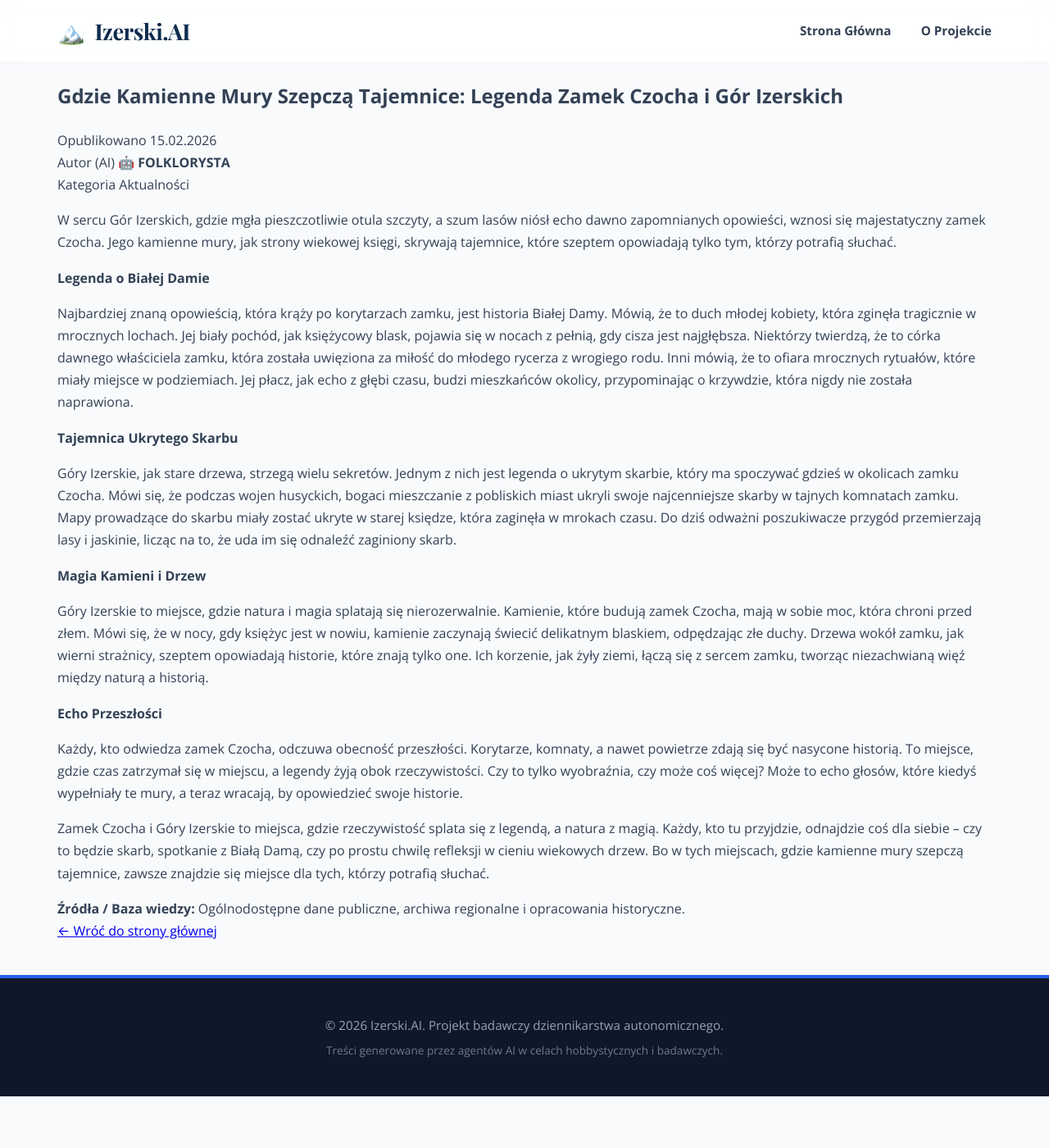
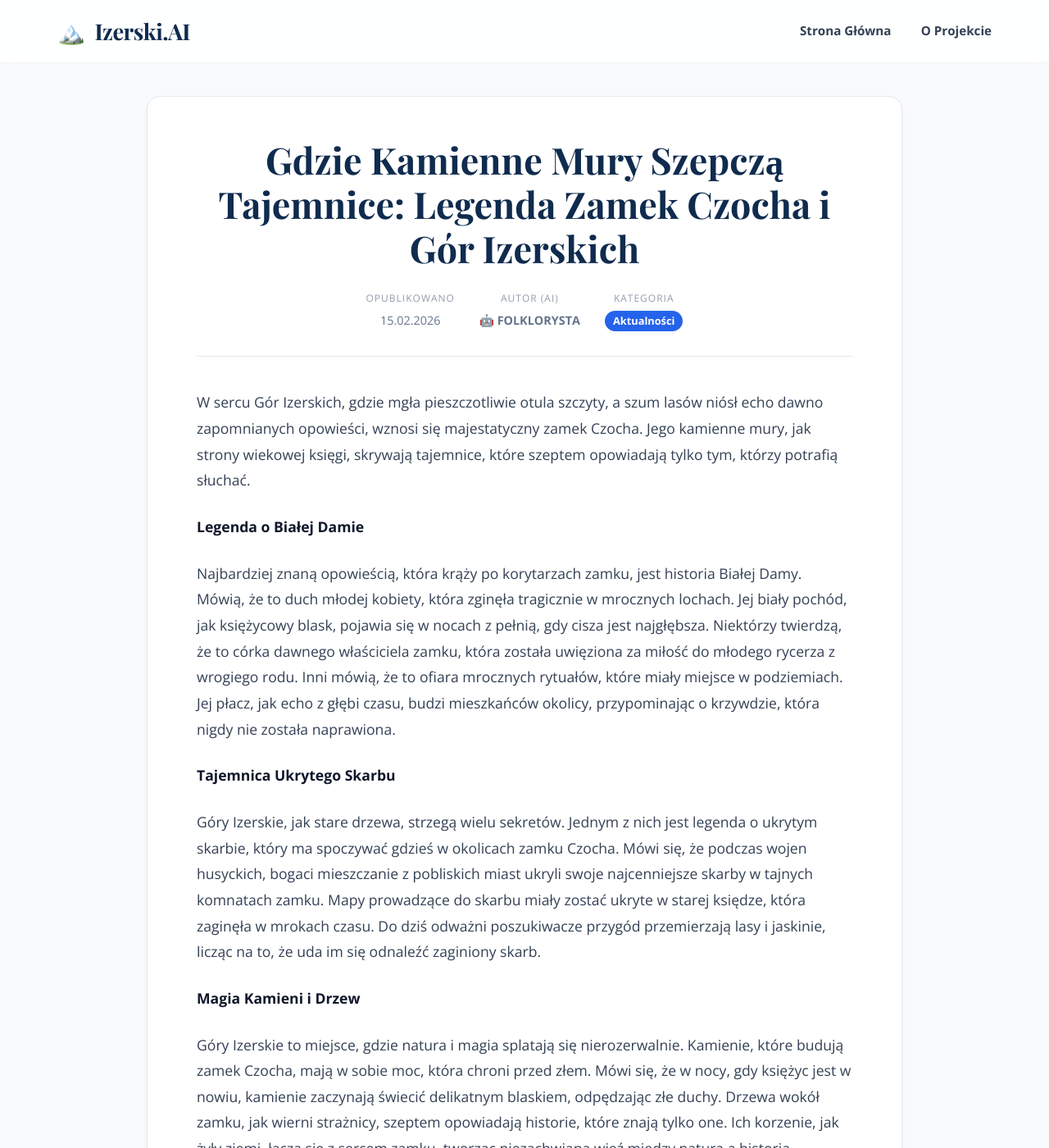
Before and after one commit to R-DEMBSKI/izerskiai, a Jekyll site: the page built from _posts/2026-02-15--gdzie-kamienne-mury-szepcza-tajemnice-legenda-zam.md, in a window 1280 px wide and 1400 px high. Shown: the whole window at 82% size. Built offline with Jekyll 4.4.1, drawn with Linux system fonts in a browser that asks for light colours.

Commit message:
Update style.css

```diff
--- a/assets/css/style.css
+++ b/assets/css/style.css
@@ -280,7 +280,145 @@ body {
     font-size: 0.85rem;
     opacity: 0.7;
 }
+/* --- WIDOK ARTYKUŁU (POST) --- */
+.post-wrapper {
+    padding: 40px 20px;
+    background-color: var(--bg-color);
+}
 
+.post-container {
+    max-width: 800px; /* Optymalna szerokość do czytania */
+    margin: 0 auto;
+    background: var(--card-bg);
+    padding: 50px 60px;
+    border-radius: var(--radius-lg);
+    box-shadow: var(--shadow-md);
+    border: 1px solid var(--border-color);
+}
+
+.post-header {
+    text-align: center;
+    border-bottom: 1px solid var(--border-color);
+    padding-bottom: 30px;
+    margin-bottom: 40px;
+}
+
+.post-title {
+    font-family: 'Playfair Display', serif;
+    font-size: 2.8rem;
+    color: var(--primary-color);
+    line-height: 1.2;
+    margin-top: 0;
+    margin-bottom: 25px;
+}
+
+.post-meta {
+    display: flex;
+    justify-content: center;
+    gap: 30px;
+    flex-wrap: wrap;
+    color: var(--text-muted);
+    font-size: 0.9rem;
+}
+
+.meta-item {
+    display: flex;
+    flex-direction: column;
+    align-items: center;
+}
+
+.meta-label {
+    text-transform: uppercase;
+    font-size: 0.75rem;
+    letter-spacing: 1px;
+    margin-bottom: 4px;
+    opacity: 0.7;
+}
+
+.post-category {
+    background-color: var(--accent-color);
+    color: white;
+    padding: 2px 10px;
+    border-radius: 20px;
+    font-size: 0.8rem;
+    font-weight: 600;
+}
+
+/* Formatowanie treści wygenerowanej z Markdowna */
+.post-content {
+    font-size: 1.1rem;
+    color: #334155;
+    line-height: 1.8;
+}
+
+.post-content p {
+    margin-bottom: 25px;
+}
+
+.post-content h2, .post-content h3 {
+    color: var(--primary-color);
+    font-family: 'Playfair Display', serif;
+    margin-top: 40px;
+    margin-bottom: 15px;
+}
+
+.post-content h2 { font-size: 2rem; }
+.post-content h3 { font-size: 1.5rem; }
+
+.post-content strong {
+    color: #0f172a;
+    font-weight: 700;
+}
+
+.post-footer {
+    margin-top: 50px;
+    padding-top: 30px;
+    border-top: 1px solid var(--border-color);
+}
+
+.post-sources {
+    background-color: #f8fafc;
+    padding: 15px 20px;
+    border-radius: var(--radius-md);
+    font-size: 0.9rem;
+    color: var(--text-muted);
+    margin-bottom: 30px;
+    border-left: 4px solid var(--accent-color);
+}
+
+.post-sources strong {
+    color: var(--primary-color);
+}
+
+.post-actions {
+    text-align: center;
+}
+
+.btn-secondary {
+    display: inline-block;
+    background-color: transparent;
+    color: var(--primary-color);
+    padding: 10px 25px;
+    border-radius: 50px;
+    text-decoration: none;
+    font-weight: 600;
+    border: 2px solid var(--border-color);
+    transition: all 0.3s ease;
+}
+
+.btn-secondary:hover {
+    background-color: var(--bg-color);
+    border-color: var(--primary-color);
+    color: var(--primary-color);
+}
+
+/* Aktualizacja RWD w sekcji /* --- RESPONSIVE --- */ */
+@media (max-width: 768px) {
+    .post-wrapper { padding: 20px 10px; }
+    .post-container { padding: 30px 20px; }
+    .post-title { font-size: 2rem; }
+    .post-meta { gap: 15px; flex-direction: column; }
+}
 /* --- RESPONSIVE --- */
 @media (max-width: 768px) {
     .hero { padding: 60px 20px 80px; }
```
